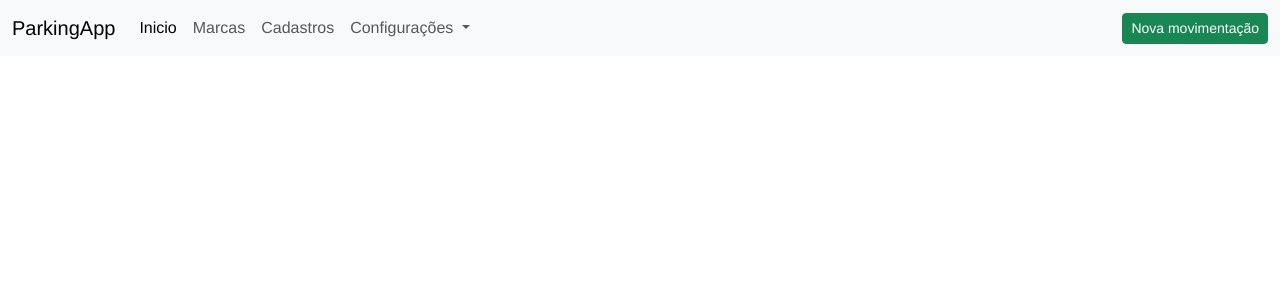
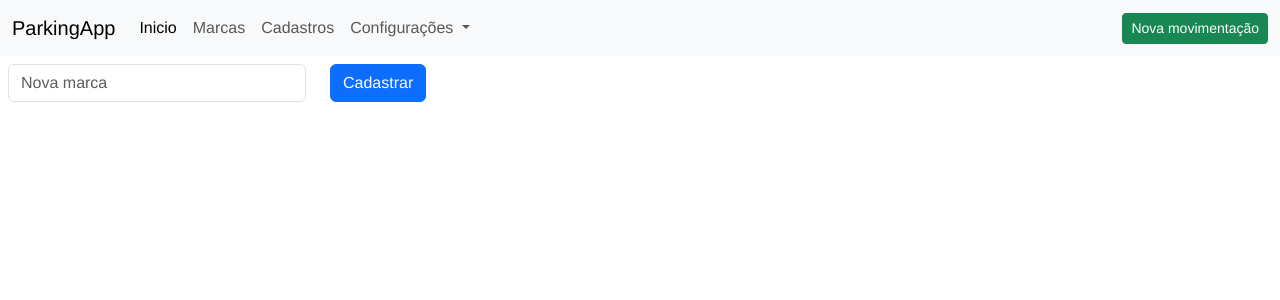
Before and after one commit to vainicius/parking-front, a Vue app: page /cadastrar-marca in a window 1280 px wide. Shown: the top 300 px of the page. Built offline with nearby package versions, Linux system fonts and the light colour scheme.

Commit message:
MarcasCadastro iniciadas!

```diff
--- a/src/App.vue
+++ b/src/App.vue
@@ -12,7 +12,7 @@
             <router-link class="nav-link active" aria-current="page" to="/">Inicio</router-link>
           </li>
           <li class="nav-item">
-            <router-link class="nav-link" to="/categorias">Marcas</router-link>
+            <router-link class="nav-link" to="/marcas">Marcas</router-link>
           </li>
           <li class="nav-item">
             <router-link class="nav-link" to="/cadastrar">Cadastros</router-link>
--- a/src/router/index.ts
+++ b/src/router/index.ts
@@ -3,24 +3,30 @@ import HomeView from '../views/HomeView.vue'
 
 const routes: Array<RouteRecordRaw> = [
   {
-    path: '/',
-    name: 'home',
-    component: HomeView
+    path: "/",
+    name: "home",
+    component: HomeView,
   },
   {
-    path: '/categorias',
-    name: 'about',
+    path: "/marcas",
+    name: "marcas",
     // route level code-splitting
     // this generates a separate chunk (about.[hash].js) for this route
     // which is lazy-loaded when the route is visited.
-    component: () => import(/* webpackChunkName: "about" */ '../views/CategoriasView.vue')
+    component: () =>
+      import(/* webpackChunkName: "about" */ "../views/Marcas/MarcasView.vue"),
   },
   {
-    path: '/cadastrar',
-    name:'cadastrar',
-    component: () => import ('../views/CadastrarView.vue')
-  }
-]
+    path: "/cadastrar",
+    name: "cadastrar",
+    component: () => import("../views/CadastrarView.vue"),
+  },
+  {
+    path: "/cadastrar-marca",
+    name: "cadastrar-marca",
+    component: () => import("../views/Marcas/MarcasCadastroView.vue"),
+  },
+];
 
 const router = createRouter({
   history: createWebHistory(process.env.BASE_URL),
--- /dev/null
+++ b/src/views/Marcas/MarcasCadastroView.vue
@@ -0,0 +1,21 @@
+<template>
+    <form class="row p-2">
+
+      <div class="col-sm-3">
+        <label for="inputPassword2" class="visually-hidden">Password</label>
+        <input type="password" class="form-control" id="inputPassword2" placeholder="Nova marca">
+      </div>
+      <div class="col-auto">
+        <button type="submit" class="btn btn-primary mb-3">Cadastrar</button>
+      </div>
+    </form>
+
+
+
+
+
+
+
+
+
+</template>
--- a/src/views/CategoriasView.vue
+++ b/src/views/Marcas/MarcasView.vue
@@ -3,17 +3,19 @@
     <thead>
       <tr>
         <th scope="col">#</th>
-        <th scope="col">Marca</th><td><button type="button" class="btn btn-success">Cadastrar</button>
-
-          </td>
-
+        <th scope="col">Marca</th>
+        <td>
+        <router-link type="button" to="/cadastrar-marca" class="btn btn-success">Cadastrar</router-link>
+        </td>
       </tr>
     </thead>
      <tbody class="table-group-divider">
 
       <tr v-for="item in marcasList" :key="item.id">
-        <th scope="row"><span v-if="item.ativo" class="badge text-bg-success">ATIVO</span>{{ item.id }} </th>
-        <th scope="row"><span v-if="!item.ativo" class="badge rounded-pill text-bg-danger">INATIVO</span>{{ item.nomeMarca }} </th>
+        <th scope="row"><span v-if="item.ativo" class="badge text-bg-success">ATIVO</span>
+          <span v-if="!item.ativo" class="badge rounded-pill text-bg-danger">INATIVO</span>
+          {{ item.id }} </th>
+        <th scope="row">{{ item.nomeMarca }} </th>
 
 
         <td><button type="button" class="btn btn-outline-danger">Editar</button>
```
